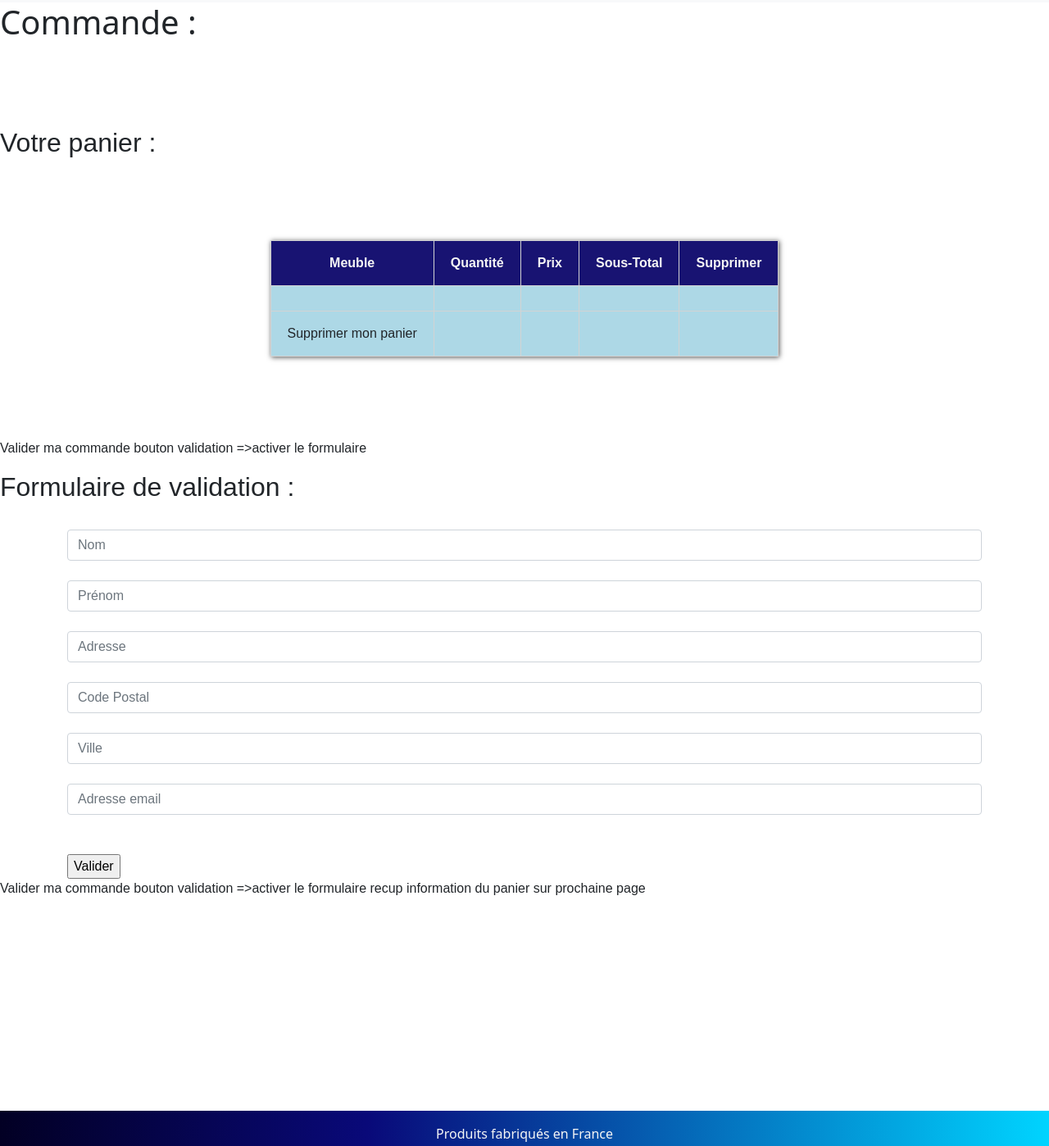
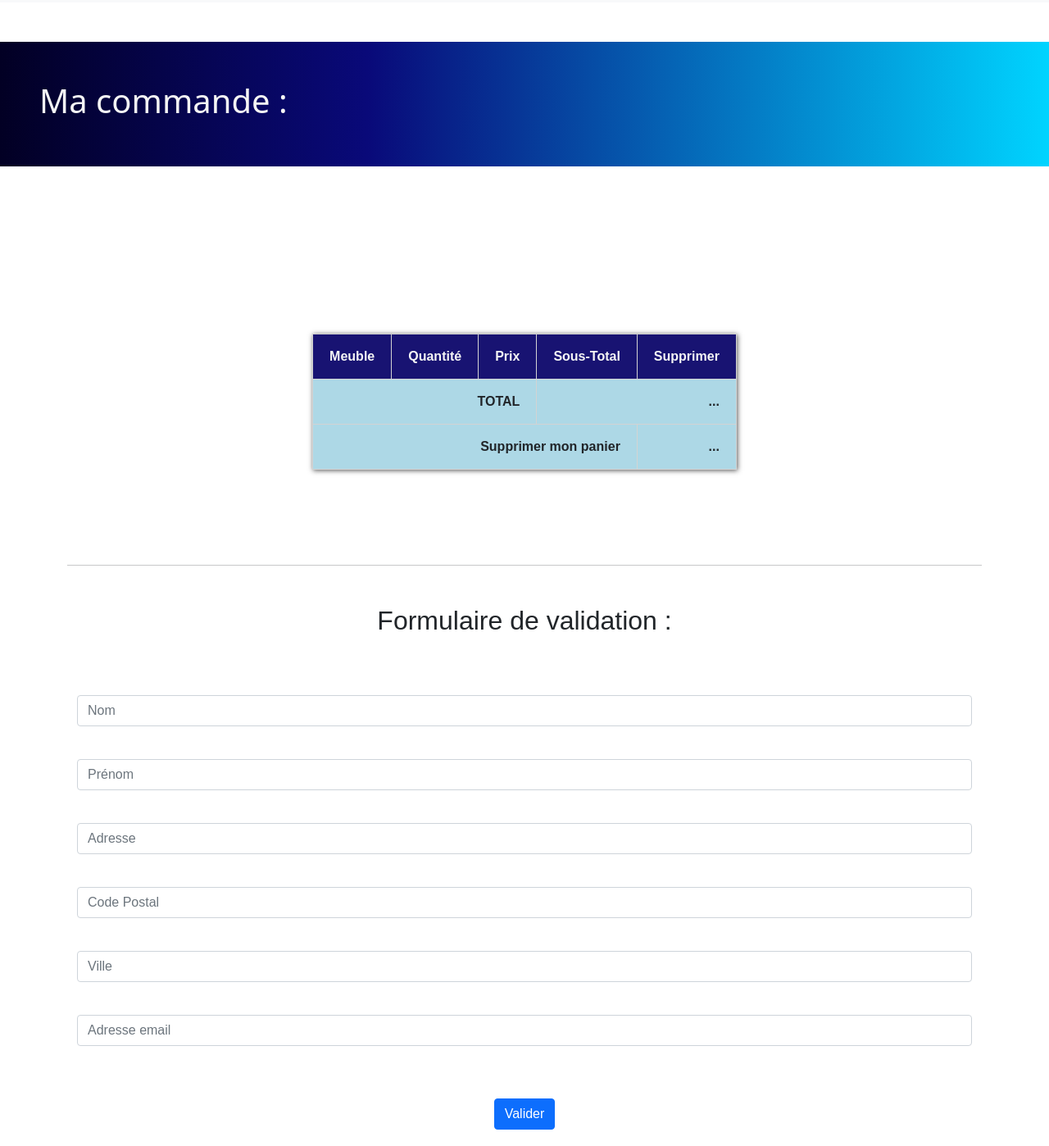
Before and after one commit to magikk7/projet5, a plain HTML site: page frontend/panier.html in a window 1280 px wide. Shown: the part 123-1521 px from the top of the page at 82% size. Drawn offline with nearby package versions, Linux system fonts and the light colour scheme; a web font is replaced by a local one.

Commit message:
mise au propre des fichiers

```diff
--- a/frontend/index.js
+++ b/frontend/index.js
@@ -26,7 +26,7 @@ main()
         let resultat = prix / 100;
         // console.log(resultat);
 
-        // mettre un séparateur des milliers
+        // CHIFFRES => mettre un séparateur des milliers
         function numStr(a, b) {
             a = '' + a;
             b = b || ' ';
--- a/frontend/panier.html
+++ b/frontend/panier.html
@@ -30,7 +30,6 @@
                         <a class="nav-link active" aria-current="page" href="index.html">Accueil</a>
                     </li>
                     <li class="nav-item">
-                        <!-- <a class="nav-link" href="panier.html"><img src="img/shopping-cart.png" alt="#" class="img-panier"><span id="panier">0</span></a> -->
                         <a class="nav-link" href="panier.html"><img src="img/shopping-cart.png" alt="#" class="img-panier"></a>
                     </li>
                 </ul>
@@ -38,11 +37,20 @@
         </div>
     </nav>
 
-    <h1>Commande : </h1>
+
+    <div class="container-fluid gradient my-5 p-5">
+        <div class="row">
+            <div class="col">
+                <h1 class="color-light">Ma commande : </h1>
+            </div>
+        </div>
+    </div>
+
+
 <!-- partie sous JS -->
-    <main class="page-header main-panier" id="table-panier">
-        <h2>Votre panier : </h2>
-
+    <main class="container page-header main-panier" id="table-panier">
+        <div class="row">
+            <div class="col">
                 <table class="tableau">
                     <thead class="center">
                         <tr>
@@ -60,19 +68,12 @@
 
                     <tbody id="tbody-total">
                         <tr>
-                    <td class="donnees-tableau right gras"></td>
-                    <!-- somme des quantites -->
-                    <td class="donnees-tableau right gras"></td>
-                    <td class="donnees-tableau right gras"></td>
-                    <td class="donnees-tableau right gras" id="prix-tout-total"></td>
-                    <td class="donnees-tableau right gras"></td>
+                            <td colspan="3" class="donnees-tableau right gras">TOTAL</td>
+                            <td colspan="2" class="donnees-tableau right gras" id="prix-tout-total">...</td>
                         </tr>
                         <tr>
-                    <td>Supprimer mon panier</td>
-                    <td class="donnees-tableau right gras"></td>
-                    <td class="donnees-tableau right gras"></td>
-                    <td class="donnees-tableau right gras"></td>
-                    <td class="donnees-tableau right gras"></td>
+                            <td colspan="4" class="donnees-tableau right gras">Supprimer mon panier</td>
+                            <td class="donnees-tableau right gras" id="clear-all">...</td>
                         </tr>
                     </tbody>
                 </table>
@@ -80,68 +81,63 @@
         <!-- info panier = vide -->
         <p id="info-quantite-tableau" class="panier-vide"></p>
 
+            </div>
+        </div>
+
+        <hr>
 
 <!-- partie 2 -->
-        <p>Valider ma commande
-            bouton validation =>activer le formulaire
-        </p>
-
         <!-- partie du formulaire -->
-        <h2>Formulaire de validation : </h2>
+        <h2 class="center my-5">Formulaire de validation : </h2>
 
         <div class="container">
             <div class="row">
                 <div class="col">
                     <form action="#" method="post">
-                        <div class="form-group">
-                            <label for="nom"></label>
+                        <div class="mb-3">
+                            <label for="nom" class="form-label"></label>
                             <input type="text" name="nom" placeholder="Nom" id="nom" class="form-control" required="required">
                         </div>
-                        <div class="form-group">
-                            <label for="prenom"></label>
+                        <div class="mb-3">
+                            <label for="prenom" class="form-label"></label>
                             <input type="text" name="prenom" placeholder="Prénom" id="prenom" class="form-control" required="required">
                         </div>
-                        <div class="form-group">
-                            <label for="adresse"></label>
+                        <div class="mb-3">
+                            <label for="adresse" class="form-label"></label>
                             <input type="text" name="adresse" placeholder="Adresse" id="adresse" class="form-control" required="required">
                         </div>
-                        <div class="form-group">
-                            <label for="code-postal"></label>
+                        <div class="mb-3">
+                            <label for="code-postal" class="form-label"></label>
                             <input type="text" name="code-postal" placeholder="Code Postal" id="code-postal" class="form-control">
                         </div>
-                        <div class="form-group">
-                            <label for="ville"></label>
+                        <div class="mb-3">
+                            <label for="ville" class="form-label"></label>
                             <input type="text" name="ville" placeholder="Ville" id="ville" class="form-control" required="required">
                         </div>
-                        <div class="form-group">
-                            <label for="email"></label>
+                        <div class="mb-3">
+                            <label for="email" class="form-label"></label>
                             <input type="email" name="email" placeholder="Adresse email" id="email" class="form-control" required="required">
                         </div>
                         <br>
                         <br>
-                        <div class="form-group">
-                            <input type="submit" value="Valider">
+                        <!-- validation du formulaire -->
+                        <div class="mb-3 center">
+                            <button type="submit" class="btn btn-primary">Valider</button>
                         </div>
                     </form>
                 </div>
             </div>
         </div>
-
-        <!-- après validation du formulaire -->
-        <p>Valider ma commande
-            bouton validation =>activer le formulaire
-
-            recup information du panier sur prochaine page
-        </p>
 </main>
 
-    <footer class="gradient">
-        <div class="container-fluid text-center">
+        <footer class="container-fluid text-center gradient">
+            <div class="row">
+                <div class="col">
                     Produits fabriqués en France
+                </div>
             </div>
         </footer>
 
-    <!-- <script src="panier.js"></script> -->
     <script src="panier.js"></script>
     <script src="js/bootstrap.js"></script>
     <script src="https://cdn.jsdelivr.net/npm/@popperjs/core@2.9.2/dist/umd/popper.min.js" integrity="sha384-IQsoLXl5PILFhosVNubq5LC7Qb9DXgDA9i+tQ8Zj3iwWAwPtgFTxbJ8NT4GN1R8p" crossorigin="anonymous"></script>
```
Also changed, not shown: frontend/article.html (+4 -3 lines), frontend/articles.js (+3 -14 lines), frontend/index.html (+7 -5 lines), frontend/panier.js (+0 -34 lines). Lines whose indentation alone changed are shown as unchanged.
